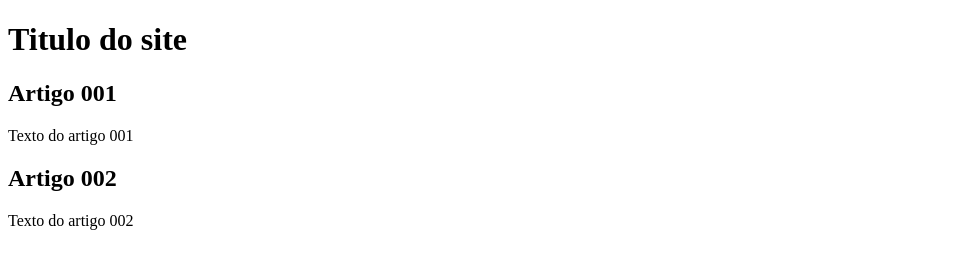
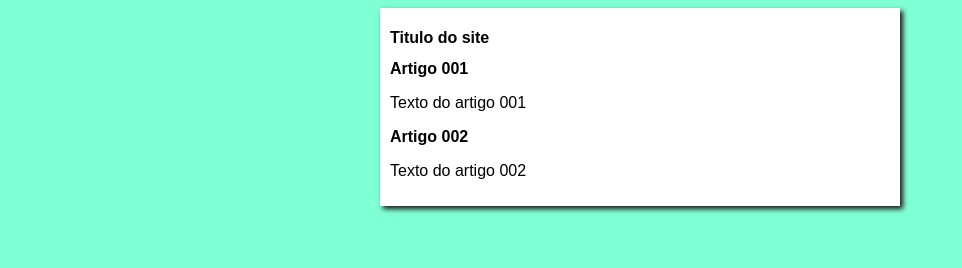
Before and after one commit to dayvidlean/projeto-site, a plain HTML site: page index.html in a window 1280 px wide. Shown: the whole page, without its empty margins (0-962 px from the left). Drawn offline with Linux system fonts and the light colour scheme.

Commit message:
iniciei o desing

```diff
--- /dev/null
+++ b/estilo/style.css
@@ -0,0 +1,15 @@
+*{
+    font-family: Arial, Helvetica, sans-serif;
+    font-size: 16px;
+}
+body{
+    background-color: aquamarine;
+}
+main {
+    background-color: white;
+    width:500px;
+    margin: auto;
+    padding: 10px;
+    box-shadow: 3px 3px 5px rgb(29, 23, 23);
+
+}
--- a/index.html
+++ b/index.html
@@ -5,6 +5,7 @@
     <meta http-equiv="X-UA-Compatible" content="IE=edge">
     <meta name="viewport" content="width=device-width, initial-scale=1.0">
     <title>Titulo site</title>
+    <link rel="stylesheet" href="estilo/style.css">
 </head>
 <body>
     <main>
```
